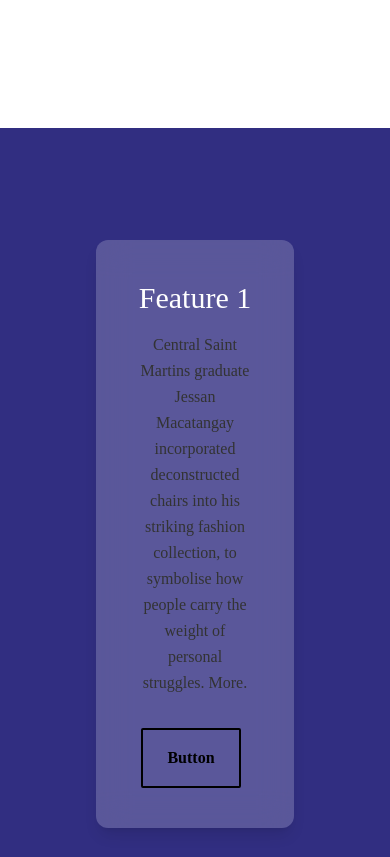
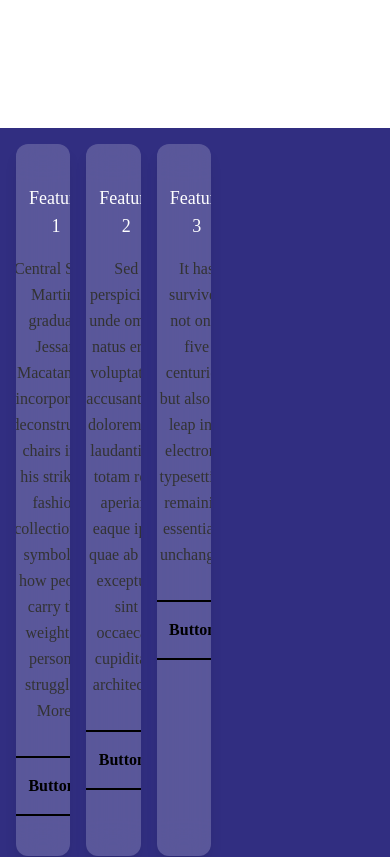
Before and after one commit to synerjay/landing-page-template-nextjs, a Next.js app: page / in a window 390 px wide. Shown: the part 1560-2417 px from the top of the page. Built offline with nearby package versions, Linux system fonts and the light colour scheme.

Commit message:
added features component in grid system

```diff
--- a/comps/Feature.js
+++ b/comps/Feature.js
@@ -3,11 +3,12 @@ import GlassCard from './GlassCard';
 
 const FeatureBox = (props) => {
   return (
-    <section className='bg-indigo-900 mx-auto flex px-24 py-24 md:flex-row flex-col items-center'>
+    <section className='bg-indigo-900 h-screen'>
+      <div className='w-1/2 grid grid-cols-3 gap-4'>
         {props.features.map((feature, key) => (
           <GlassCard key={key}>
-          <div className='lg:flex-grow md:w-1/2 flex flex-col md:items-start md:text-left items-center text-center p-10'>
-            <h1 className='title-font sm:text-4xl text-3xl mb-4 font-medium text-white '>
+            <div className='lg:flex-grow md:w-1/6 flex flex-col md:items-start md:text-left items-center text-center p-10'>
+              <h1 className='title-font sm:text-4xl text-lg mb-4 font-medium text-white '>
                 {feature.title}
               </h1>
               <p className='mb-8 leading-relaxed'>{feature.desc}</p>
@@ -19,6 +20,7 @@ const FeatureBox = (props) => {
             </div>
           </GlassCard>
         ))}
+      </div>
     </section>
   );
 };
```
Lines whose indentation alone changed are shown as unchanged.
